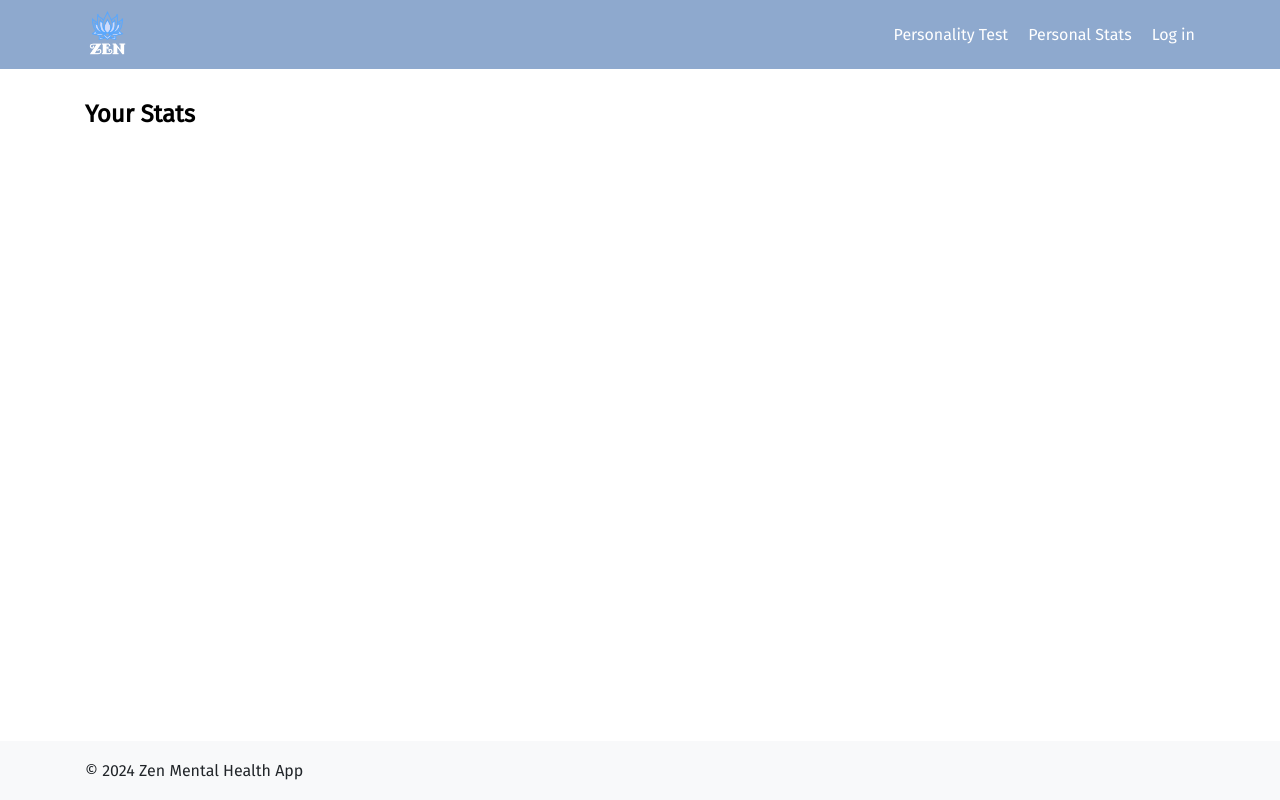
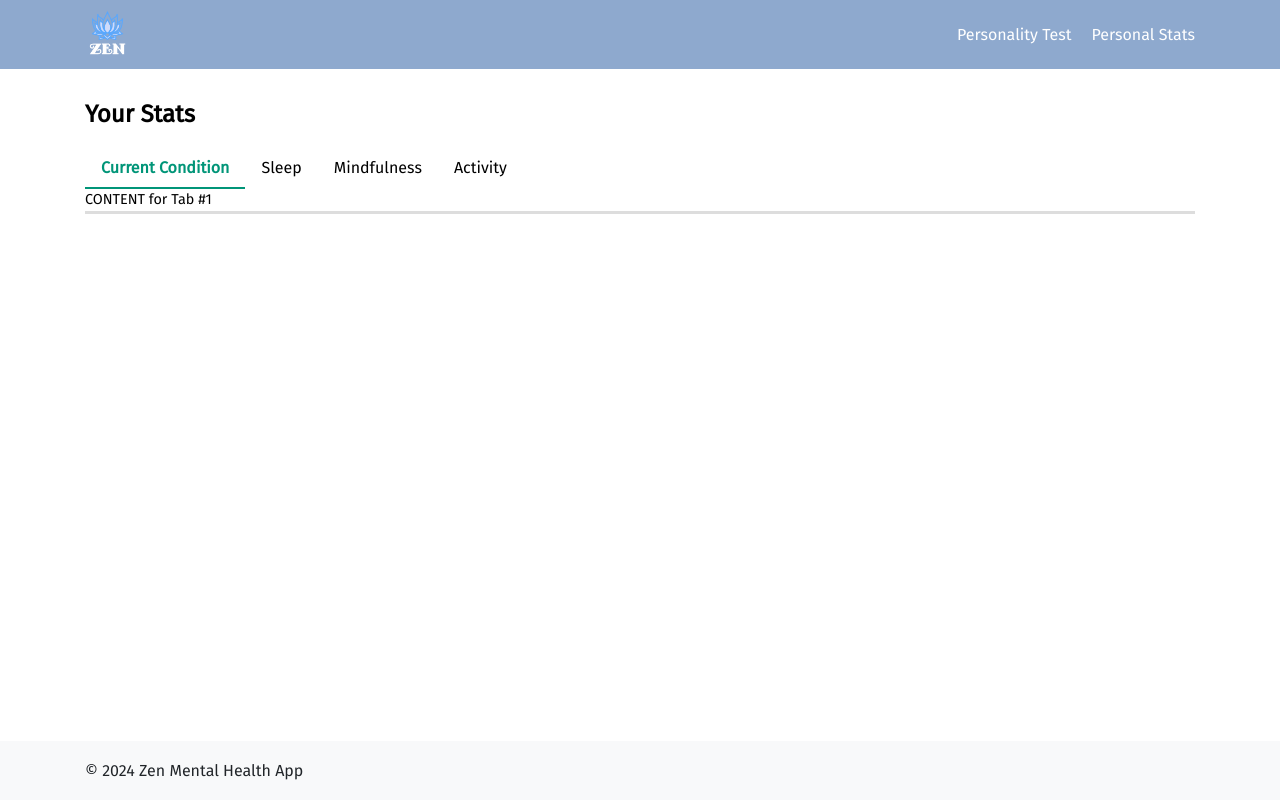
Before and after one commit to rushykat/Zen-Mindfulness, a plain HTML site: page html/user.html in a window 1280 px wide. Drawn offline with Linux system fonts and the light colour scheme.

Commit message:
added user body

```diff
--- a/css/style.css
+++ b/css/style.css
@@ -389,3 +389,41 @@ footer {
         }
     }
 }
+
+
+.stats__title {
+    margin-bottom: 20px;
+}
+
+.stats__tabs {
+    display: flex;
+    flex-wrap: wrap;
+}
+
+.stats__tabs-label {
+    padding: 10px 16px;
+    cursor: pointer;
+}
+
+.stats__tabs-radio {
+    display: none;
+}
+
+.stats__tabs-content {
+    order: 1;
+    width: 100%;
+    border-bottom: 3px solid #dddddd;
+    line-height: 1.5;
+    font-size: 0.9em;
+    display: none;
+}
+
+.stats__tabs-radio:checked+.stats__tabs-label {
+    font-weight: bold;
+    color: #009578;
+    border-bottom: 2px solid #009578;
+}
+
+.stats__tabs-radio:checked+.stats__tabs-label+.stats__tabs-content {
+    display: initial;
+}
--- a/html/user.html
+++ b/html/user.html
@@ -19,15 +19,36 @@
                 <ul class="header__list">
                     <a class="header__item"><a class="header__link" href="test.html">Personality Test</a></li>
                             <a class="header__item"><a class="header__link" href="user.html">Personal Stats</a></li>
-                                <a class="header__item"><a class="header__link" href="intro.html">Log in</a></li>
                 </ul>
             </div>
         </div>
     </header>
     <main>
-        <section class="stats">
+        <section class="stats" id="stats">
             <div class="container stats__container">
                 <h2 class="stats__title">Your Stats</h2>
+                <div class="stats__tabs">
+                    <input type="radio" class="stats__tabs-radio" name="tabs-example" id="tab1" checked>
+                    <label for="tab1" class="stats__tabs-label">Current Condition</label>
+                    <div class="stats__tabs-content">
+                        CONTENT for Tab #1
+                    </div>
+                    <input type="radio" class="stats__tabs-radio" name="tabs-example" id="tab2">
+                    <label for="tab2" class="stats__tabs-label">Sleep</label>
+                    <div class="stats__tabs-content">
+                        CONTENT for Tab #2
+                    </div>
+                    <input type="radio" class="stats__tabs-radio" name="tabs-example" id="tab3">
+                    <label for="tab3" class="stats__tabs-label">Mindfulness</label>
+                    <div class="stats__tabs-content">
+                        CONTENT for Tab #3
+                    </div>
+                    <input type="radio" class="stats__tabs-radio" name="tabs-example" id="tab4">
+                    <label for="tab4" class="stats__tabs-label">Activity</label>
+                    <div class="stats__tabs-content">
+                        CONTENT for Tab #4
+                    </div>
+                </div>
             </div>
         </section>
     </main>
```
Also changed, not shown: index.html (renamed from html/index.html).
